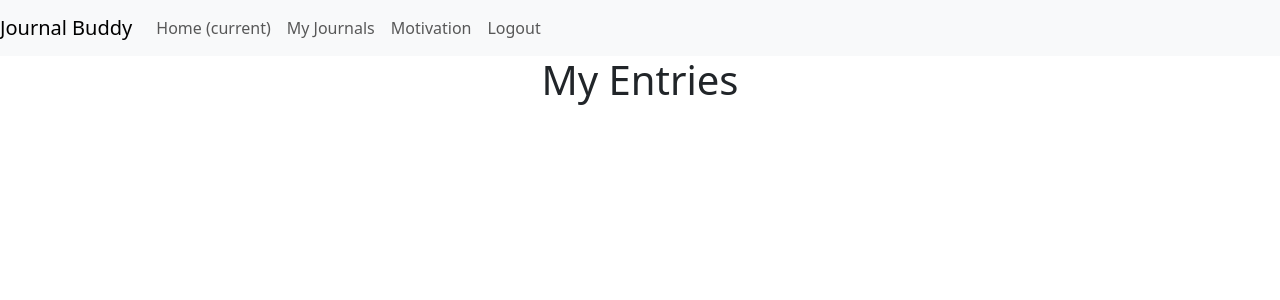
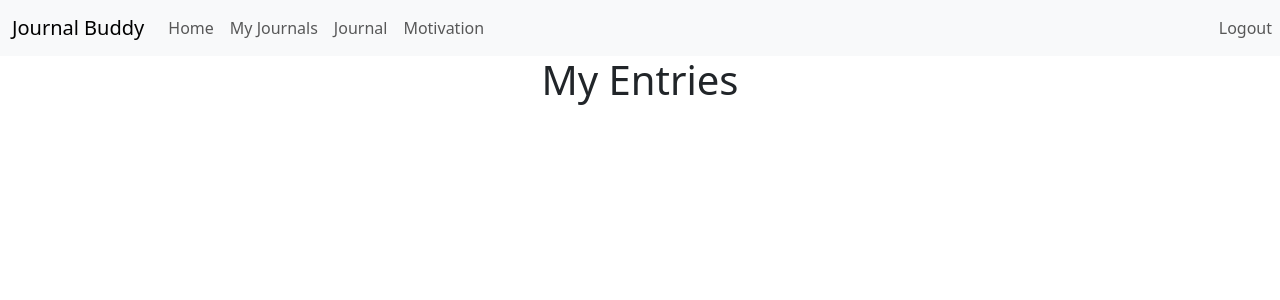
Before and after one commit to ybn4aq/journal-buddy, a Django app: page /list/ in a window 1280 px wide. Shown: the top 300 px of the page. Run offline with Django 4.2, Linux system fonts and the light colour scheme; the visitor is signed in with stand-in values (Sample User, id 1); data comes from the database, SQL or seed files in the repository; data that the repository does not hold is empty.

Commit message:
hid journal on navbar

```diff
--- a/journalbuddy/templates/journalList.html
+++ b/journalbuddy/templates/journalList.html
@@ -33,7 +33,6 @@
         <div class = "container">
         {% for entry in entries %}
 
-
         <div class="card">
           <div class="card-body">
             <p class="card-text">{{ entry.date }}</p>
@@ -43,7 +42,11 @@
       </div>
         {% endfor %}
       </div>
-
+      {% if todayexists == False %}
+        <script>
+            document.getElementById('journal').hidden = false;//unhides journal on nav bar
+        </script>
+    {% endif %}
 
 
   </body>
--- a/journalbuddy/templates/journalbuddy/navbar.html
+++ b/journalbuddy/templates/journalbuddy/navbar.html
@@ -19,6 +19,9 @@
 <body>
 
 <nav class="navbar navbar-expand-lg navbar-light bg-light">
+  <div class="container-fluid">
+
+
   <a class="navbar-brand" href="home">Journal Buddy</a>
   <button class="navbar-toggler" type="button" data-toggle="collapse" data-target="#navbarNav" aria-controls="navbarNav" aria-expanded="false" aria-label="Toggle navigation">
     <span class="navbar-toggler-icon"></span>
@@ -26,24 +29,26 @@
   <div class="collapse navbar-collapse" id="navbarNav">
     <ul class="navbar-nav">
       <li class="nav-item active">
-        <a class="nav-link" href="/user_home">Home <span class="sr-only">(current)</span></a>
+        <a class="nav-link" href="/user_home">Home</a>
       </li>
       <li class="nav-item">
         <a class="nav-link" href="/list">My Journals</a>
       </li>
       <li class="nav-item">
-        <a class="nav-link" href="Write Entry" hidden = {{todaysEntry}}>Journal</a>
+        <a class="nav-link" href="/journalform" hidden = true id = "journal">Journal</a>
       </li>
       <li class="nav-item">
-        <a class="nav-link" href="pick_me_up">Motivation</a>
+        <a class="nav-link" href="/cheerup">Motivation</a>
       </li>
     </ul>
-    <ul class="nav navbar-nav navbar-right">
-      <li class="nav-item">
-          <a   class="nav-link" href="{% url 'logout' %}">Logout</a>
-      </li>
-  </ul>
   </div>
+
+  </div>
+  <ul class="nav navbar-nav navbar-right">
+    <li class="nav-item">
+        <a   class="nav-link" href="logout">Logout</a>
+    </li>
+</ul>
 </nav>
 
 <!-- Remaining part of your HTML -->
--- a/journalbuddy/views.py
+++ b/journalbuddy/views.py
@@ -48,6 +48,14 @@ class JournalList(generic.ListView):
             user = get_object_or_404(User, username=self.request.user.username)
             context = super().get_context_data(**kwargs)
             context["entries"] = Journal.objects.filter(author = user)
+            todayexists = False #checking to see if there's an entry for today
+            journal_entry = Journal.objects.filter(author=user, date = datetime.date.today())
+            if len(journal_entry) > 0:
+                todayexists = True
+            else :
+                todayexists = False
+
+            context["todayexists"] = todayexists
             return context
         except:
             return redirect("login") #go to login page
@@ -74,6 +82,7 @@ class JournalList(generic.ListView):
                 print("test")
         except:
             raise Http404("Getting good journals didn't work")
+
 
 
 
```
Lines whose indentation alone changed are shown as unchanged.
